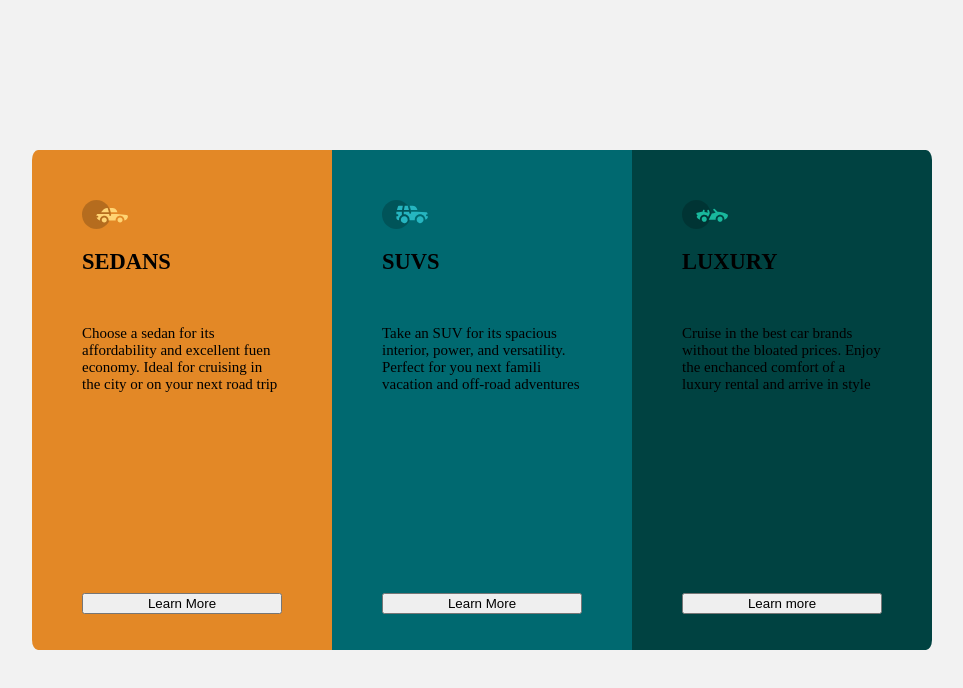
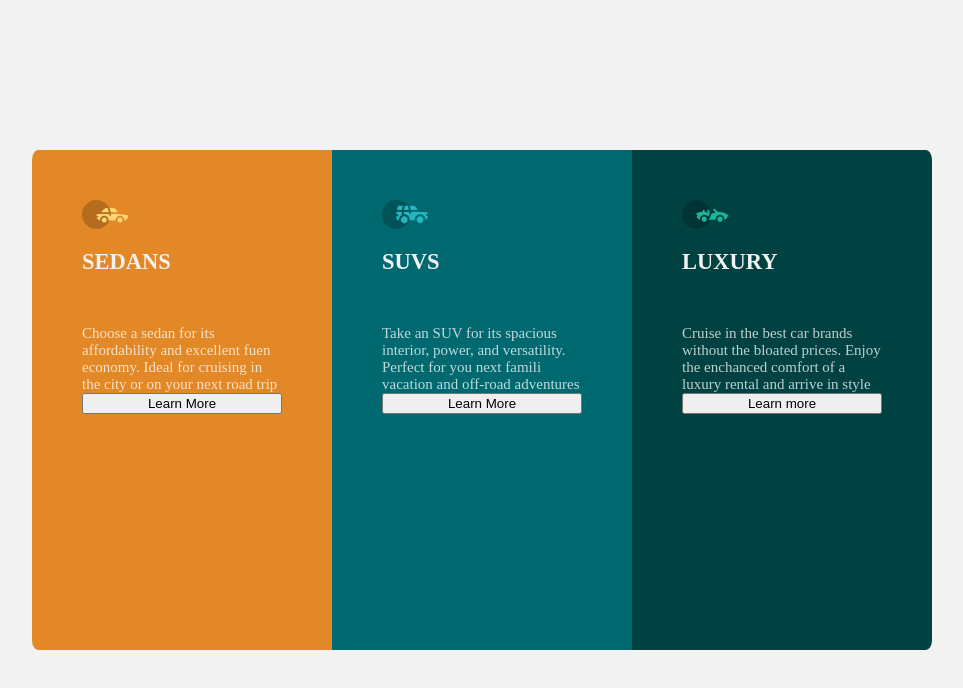
Before and after one commit to miaravnanger/CSS-oppgave-2, a plain HTML site: page index.html in a window 1280 px wide. Shown: the whole page, without its empty margins (158-1121 px from the left). Drawn offline with Linux system fonts and the light colour scheme.

Commit message:
font color

```diff
--- a/style.css
+++ b/style.css
@@ -43,6 +43,7 @@ section {
 }
 h2{
     margin-top: 20px;
+    color: hsl(0, 0%, 95%);
 }
 img{
 
@@ -51,9 +52,11 @@ img{
 }
 p{
     margin-top: 50px;
+    color: hsla(0, 0%, 100%, 0.75);
 }
 button{
 margin-top: 200px
+color:hsl(0, 0%, 95%);
 }
 
 #flex-container1 {
```
